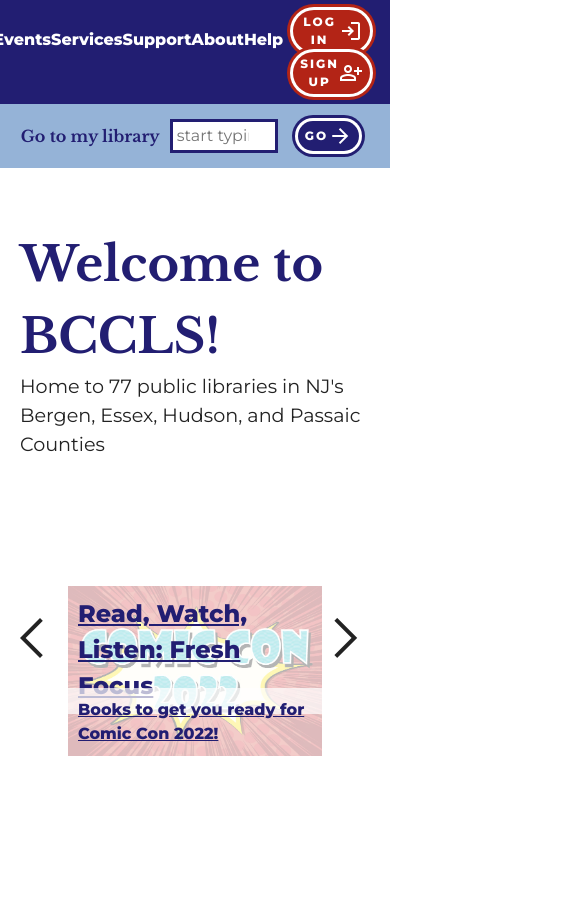
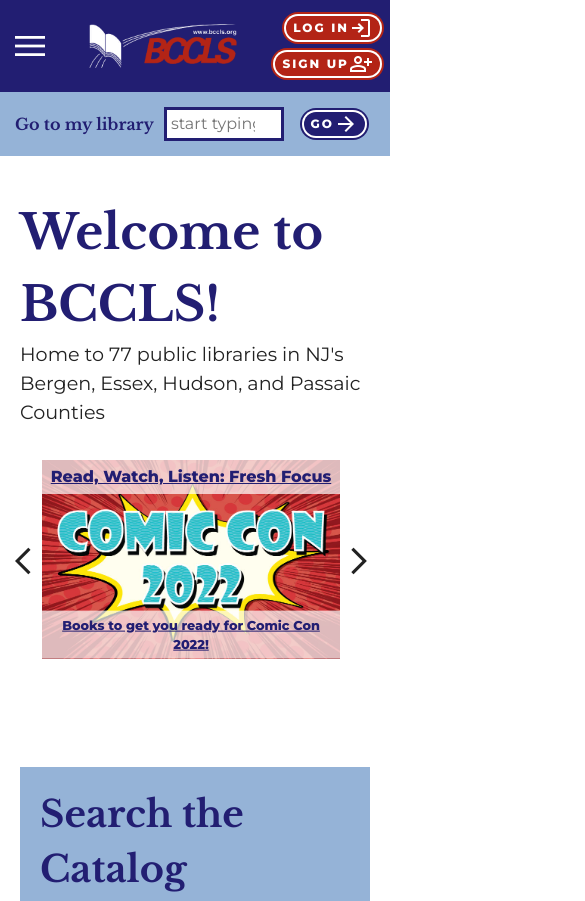
Before and after one commit to mehekj/responsive-redesign, a plain HTML site: page index.html in a window 390 px wide. Shown: the top 901 px of the page, 585 px wide, since content can reach past the window. Drawn offline with nearby package versions, Linux system fonts and the light colour scheme.

Commit message:
responsive site done

```diff
--- a/index.html
+++ b/index.html
@@ -18,6 +18,9 @@
         <div class="nav-bar-content">
             <div class="nav-bar-logo">
                 <img src="./assets/logo_edited.png" alt="BCCLS logo www.bccls.org">
+            </div>
+            <div class="hamburger-menu">
+                <span class="material-symbols-outlined">menu</span>
             </div>
             <div class="nav-bar-menu">
                 <div class="nav-menu-item">Catalog</div>
@@ -259,6 +262,7 @@
     </div>
 
     <div class="footer">
+        <div class="footer-content">
             <div class="footer-logo">
                 <img src="assets/logo_transparent.png" alt="BCCLS logo www.bccls.org">
             </div>
@@ -268,6 +272,7 @@
                 Last Updated: October 11, 2022
             </p>
         </div>
+    </div>
 
 </body>
 
--- a/styles.css
+++ b/styles.css
@@ -41,6 +41,7 @@ off-black - #222222
 body {
   color: #222222;
   font-family: Montserrat, sans-serif;
+  overflow-x: hidden;
 }
 
 h1,
@@ -66,23 +67,36 @@ p {
   color: #222222;
 }
 
-.nav-bar {
+.nav-bar,
+.footer {
   background: #221e72;
 }
 
-.nav-bar-content {
+.nav-bar-content,
+.footer-content {
   display: flex;
   flex-direction: row;
-  justify-content: flex-end;
+  justify-content: space-between;
   align-items: center;
   padding: 10px;
   max-width: 1200px;
   margin: 0 auto;
 }
 
+.hamburger-menu {
+  display: none;
+  color: white;
+  cursor: pointer;
+}
+
+.hamburger-menu > .material-symbols-outlined {
+  font-size: 3rem;
+}
+
 .nav-bar-logo {
   max-width: 15%;
   min-width: 100px;
+  cursor: pointer;
 }
 
 .nav-bar-logo > img {
@@ -93,7 +107,7 @@ p {
   flex-grow: 1;
   display: flex;
   flex-direction: row;
-  justify-content: space-evenly;
+  justify-content: space-around;
   color: white;
   font-weight: bold;
   height: 100%;
@@ -130,6 +144,7 @@ button {
   flex-direction: row;
   justify-content: space-between;
   align-items: center;
+  height: 24px;
   padding: 3px 7px;
   margin: 0 10px;
   border-radius: 9999px; /* hack to round sides without making ellipse */
@@ -208,6 +223,7 @@ select:focus {
 }
 
 .content-wrapper {
+  width: 100%;
   max-width: 1000px;
   margin: 0 auto;
 }
@@ -237,11 +253,16 @@ select:focus {
   cursor: pointer;
 }
 
+.right-arrow {
+  margin-left: 8px; /* for some reason the icons have slightly diff bounding box alignment */
+}
+
 .img-banner-top,
 .img-banner-bottom {
   display: flex;
   justify-content: center;
   align-items: center;
+  text-align: center;
   background: rgba(255, 255, 255, 0.7);
   padding: 10px;
 }
@@ -322,9 +343,10 @@ a:visited {
 .books-container {
   display: flex;
   flex-direction: row;
-  justify-content: space-evenly;
-  align-items: flex-start;
+  justify-content: space-between;
+  align-items: baseline;
   width: 100%;
+  overflow-x: auto;
 }
 
 .book {
@@ -332,6 +354,7 @@ a:visited {
   flex-direction: column;
   align-items: center;
   width: 100%;
+  margin: 0 10px;
 }
 
 .cover-img-wrapper {
@@ -353,7 +376,7 @@ a:visited {
 .calendar-wrapper {
   width: 100%;
   overflow: hidden;
-  margin: 30px 0;
+  margin: 30px 0 0 0;
 }
 
 .calendar-wrapper > iframe {
@@ -364,12 +387,15 @@ a:visited {
 .two-column {
   flex-direction: row;
   justify-content: space-between;
+  flex-wrap: wrap;
 }
 
 .column {
   width: 45%;
+  flex-grow: 1;
   display: flex;
   flex-direction: column;
+  padding: 0 20px;
 }
 
 .column > .button-1 {
@@ -379,6 +405,9 @@ a:visited {
 
 .footer {
   background: #221e72;
+}
+
+.footer-content {
   font-size: 0.8rem;
   display: flex;
   flex-direction: row;
@@ -387,7 +416,130 @@ a:visited {
   padding: 10px;
 }
 
-.footer > p {
+.footer-content > p {
   color: #ffffff;
   text-align: right;
 }
+
+.footer-logo {
+  max-width: 15%;
+  min-width: 100px;
+}
+
+.footer-logo > img {
+  height: 100%;
+}
+
+@media only screen and (max-width: 1000px) {
+  .column {
+    width: 100%;
+    padding: 0;
+    margin: 10px 0;
+  }
+
+  .nav-bar-menu {
+    display: none;
+  }
+
+  .nav-bar-logo {
+    max-width: 40%;
+  }
+
+  .hamburger-menu {
+    display: flex;
+    justify-content: center;
+    align-items: center;
+    order: -1;
+  }
+}
+
+@media only screen and (max-width: 500px) {
+  .datalist {
+    flex-grow: 1;
+  }
+
+  .content-section {
+    margin: 20px 0;
+  }
+
+  .hamburger-menu > .material-symbols-outlined {
+    font-size: 2.5rem;
+  }
+
+  .nav-bar-buttons {
+    flex-direction: column;
+    justify-content: space-between;
+    align-items: flex-end;
+  }
+
+  .nav-bar-buttons > * {
+    margin: 6px 0;
+    height: 24px;
+  }
+
+  .button-1 {
+    background: #b32416;
+    box-shadow: 0 0 0 2px #ffffff, 0 0 0 4px #b32416;
+  }
+
+  .button-1:hover {
+    background: #a51e11;
+    box-shadow: 0 0 0 2px #ffffff, 0 0 0 4px #a51e11;
+  }
+
+  .button-1:active {
+    background: #961c10;
+    box-shadow: 0 0 0 2px #ffffff, 0 0 0 4px #961c10;
+  }
+
+  .button-2 {
+    background: #221e72;
+    box-shadow: 0 0 0 2px #ffffff, 0 0 0 4px #221e72;
+  }
+
+  .button-2:hover {
+    background: #292589;
+    box-shadow: 0 0 0 2px #ffffff, 0 0 0 4px #292589;
+  }
+
+  .button-2:active {
+    background: #363195;
+    box-shadow: 0 0 0 2px #ffffff, 0 0 0 4px #363195;
+  }
+
+  .img-banner-top,
+  .img-banner-bottom {
+    padding: 5px;
+  }
+
+  .img-banner-top {
+    font-size: 1rem;
+  }
+
+  .img-banner-bottom {
+    font-size: 0.8rem;
+  }
+
+  .right-arrow > .material-symbols-outlined,
+  .left-arrow > .material-symbols-outlined {
+    font-size: 2rem;
+    margin: -5px;
+  }
+
+  .search-buttons {
+    flex-direction: column;
+  }
+
+  .search-options > * {
+    margin: 0 0 10px 0;
+  }
+
+  .search-buttons > .button-2 {
+    margin: 0;
+    align-self: flex-end;
+  }
+
+  .center-button {
+    margin: 0;
+  }
+}
```
Lines whose indentation alone changed are shown as unchanged.
